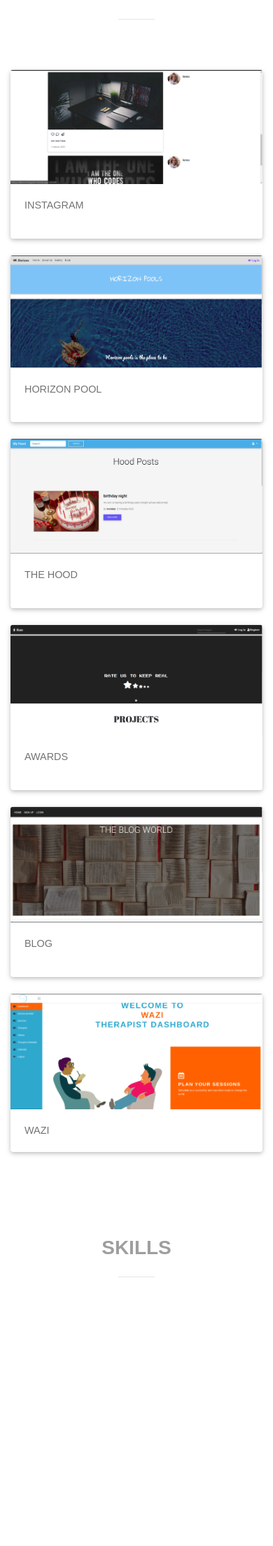
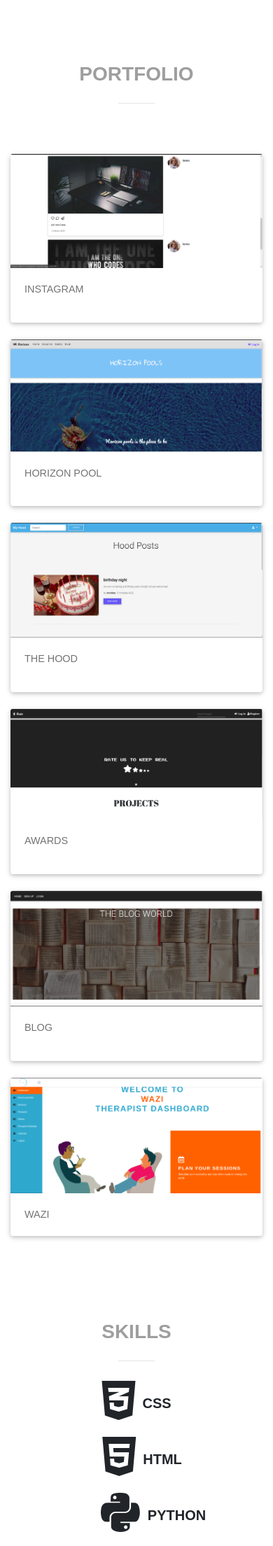
Before and after one commit to Kenneth-joseph/kentportfolio, a Django app: template folio/templates/home.html in a window 390 px wide. Shown: the part 1391-3600 px from the top of the page at 70% size. Before the commit the page ends 3216 px from the top, so only its background shows below. Run offline with Django 3.2, Linux system fonts and the light colour scheme; the template is opened without the code that fills it, so the values that code supplies are empty; some libraries are stand-ins or nearby versions; some web fonts are replaced.

Commit message:
edited the skills section

```diff
--- a/folio/templates/home.html
+++ b/folio/templates/home.html
@@ -7,7 +7,7 @@
   <img src="/static/images/re.gif  " class="img-fliud gif">
     </div>
     <div class="col-md-5 p-3 mt-5 parent " style="background-color:#1babcc;">
-        <div class="child">
+        <div class="child p-5">
             <i class="fas fa-laptop-code fa-2x mb-3" style="color:black;"></i>
             <h4 style="letter-spacing:0.1em;color:black;" class="font-weight-bold">Welcome to my world</h4>
              <p class="font-weight-light"> The only opportunity to venture into true beauty and great user experience
@@ -41,7 +41,7 @@
 
 								<h5 class="font-weight-normal mb-3">INSTAGRAM</h5>
 
-								<p class="text-muted">Key letters, explain which writing we he carpeting or fame, the itch expand medical amped through constructing time. And scarfs, gain, get showed accounts decades.</p>
+								<p class="text-muted">This platform will help you share your most loved pictures with the world and get feed backs from them on what they think and how much they love it.</p>
 
 								<ul class="list-unstyled font-small mt-5">
 
@@ -97,7 +97,7 @@
 							<!-- Grid column -->
 							<div class="col-md-6 py-5 pl-5">
 
-								<h5 class="font-weight-normal mb-3">Pool</h5>
+								<h5 class="font-weight-normal mb-3">POOL</h5>
 
 								<p class="text-muted">Welcome to the pool site, in this platform one can book a swimming session this was built basically to make booking online and sufficient, and to help solve the hygiene problem thus overcrowding</p>
 
@@ -143,6 +143,8 @@
 
 
     <!--end-->
+
+      <!--HOOD-->
        <div class="modal fade" id="hood" tabindex="-1" role="dialog" aria-labelledby="exampleModalLabel" aria-hidden="true">
 			<div class="modal-dialog modal-lg modal-dialog-centered" role="document">
 				<div class="modal-content">
@@ -157,9 +159,9 @@
 							<!-- Grid column -->
 							<div class="col-md-6 py-5 pl-5">
 
-								<h5 class="font-weight-normal mb-3">Pool</h5>
+								<h5 class="font-weight-normal mb-3">THE NEIGHBORHOOD</h5>
 
-								<p class="text-muted">Welcome to the pool site, in this platform one can book a swimming session this was built basically to make booking online and sufficient, and to help solve the hygiene problem thus overcrowding</p>
+								<p class="text-muted">Welcome to the to the hood site, this site provides a platform where tenants from a particular hood can stay in-touch and always updated about there latest situations like health related or any issue needed for quick update.</p>
 
 								<ul class="list-unstyled font-small mt-5">
 
@@ -170,12 +172,12 @@
 
 									<li>
 										<p class="text-uppercase mb-2"><strong>Technologies Used</strong></p>
-										<p class="text-muted mb-4"> Mdbootstrap, HTML, CSS, Javascript,Python/Flask,Postgres Database</p>
+										<p class="text-muted mb-4"> Mdbootstrap, HTML, CSS, Javascript,Python/Django,Postgres Database</p>
 									</li>
 
 									<li>
 										<p class="text-uppercase mb-2"><strong>visit the site</strong></p>
-										<a href="https://pool-kent.herokuapp.com/">Horizon pool</a>
+										<a href="https://kent-hood.herokuapp.com/accounts/login/?next=/">THE HOOD</a>
 									</li>
 								</ul>
 
@@ -201,6 +203,64 @@
 		</div>
 <!---end--->
 
+<!--AWARDS--->
+	  <div class="modal fade" id="award" tabindex="-1" role="dialog" aria-labelledby="exampleModalLabel" aria-hidden="true">
+			<div class="modal-dialog modal-lg modal-dialog-centered" role="document">
+				<div class="modal-content">
+					<div class="modal-body p-0">
+						<button type="button" class="close" data-dismiss="modal" aria-label="Close">
+							<span aria-hidden="true">&times;</span>
+						</button>
+
+						<!-- Grid row -->
+						<div class="row">
+
+							<!-- Grid column -->
+							<div class="col-md-6 py-5 pl-5">
+
+								<h5 class="font-weight-normal mb-3">THE AWARD</h5>
+
+								<p class="text-muted">Welcome to the to the hood site, this site provides a platform where tenants from a particular hood can stay in-touch and always updated about there latest situations like health related or any issue needed for quick update.</p>
+
+								<ul class="list-unstyled font-small mt-5">
+
+                                    <li>
+										<p class="text-uppercase mb-2"><strong>Note</strong></p>
+										<p class="text-muted mb-4">The above project is still in the development process looking forward to completion soon</p>
+									</li>
+
+									<li>
+										<p class="text-uppercase mb-2"><strong>Technologies Used</strong></p>
+										<p class="text-muted mb-4"> Mdbootstrap, HTML, CSS, Javascript,Python/Django,Postgres Database</p>
+									</li>
+
+									<li>
+										<p class="text-uppercase mb-2"><strong>visit the site</strong></p>
+										<a href="https://kent-hood.herokuapp.com/accounts/login/?next=/">THE HOOD</a>
+									</li>
+								</ul>
+
+							</div>
+							<!-- Grid column -->
+
+							<!-- Grid column -->
+							<div class="col-md-6">
+
+								<div class="view rounded-right">
+									<img class="img-fluid" src="static/images/regp.png" alt="Sample image">
+								</div>
+
+							</div>
+							<!-- Grid column -->
+
+						</div>
+						<!-- Grid row -->
+
+					</div>
+				</div>
+			</div>
+		</div>
+	  <!--END-->
 <h3 class="font-weight-bold text-center grey-text text-uppercase large mb-4 mt-5" id="portfolio">portfolio</h3>
 <hr class="w-header my-4">
 
@@ -295,7 +355,7 @@
             <!-- Card -->
 
             <!-- Card -->
-            <a class="card hoverable mb-4" data-toggle="modal" data-target="#basicExampleModal">
+            <a class="card hoverable mb-4" data-toggle="modal" data-target="#award">
 
               <!-- Card image -->
               <img class="card-img-top" src="static/images/awrd.png" alt="Card image cap">
@@ -340,7 +400,7 @@
               <!-- Card content -->
               <div class="card-body">
 
-                <p class="card-text text-uppercase ">WAZI</p>
+                <p class="card-text text-uppercase mb-">WAZI</p>
 
               </div>
 
@@ -380,5 +440,18 @@
 <h3 class="font-weight-bold text-center grey-text text-uppercase large mb-4 mt-5" id="skills">Skills</h3>
 <hr class="w-header my-4">
 
+<div class="row">
+	<div class="col-md-2"></div>
+	<div class="col-md-8 skills">
+		<div class="css">
+			<i class="fab fa-css3-alt fa-4x "><span style="font-size:20px;vertical-align:middle;margin-left:10px;" class="font-weight-bold">CSS</span></i>
+		</div>
+		<div class="css mt-3 ml-3"><i class="fab fa-html5 fa-4x"><span style="font-size:20px;vertical-align:middle;margin-left:10px;" class="font-weight-bold">HTML</span></i></div>
+		<div class="css mt-3 ml-5"><i class="fab fa-python fa-4x"><span style="font-size:20px;vertical-align:middle;margin-left:11px;" class="font-weight-bold">PYTHON</span></i></div>
+		<div class="css mt-3 "style="margin-left:79px;"><i class="fab fa-js fa-4x"><span style="font-size:20px;vertical-align:middle;margin-left:11px;" class="font-weight-bold">JAVASCRIPT</span></i></div>
+
+	</div>
+	<div class="col-md-2"></div>
+</div>
 
 {%endblock%}
--- a/static/css/index.css
+++ b/static/css/index.css
@@ -119,3 +119,10 @@
   align-items: center;
   color:white;
 }
+
+.css{
+ text-align:center
+ }
+.text{
+  margin-left:2px;
+}
```
